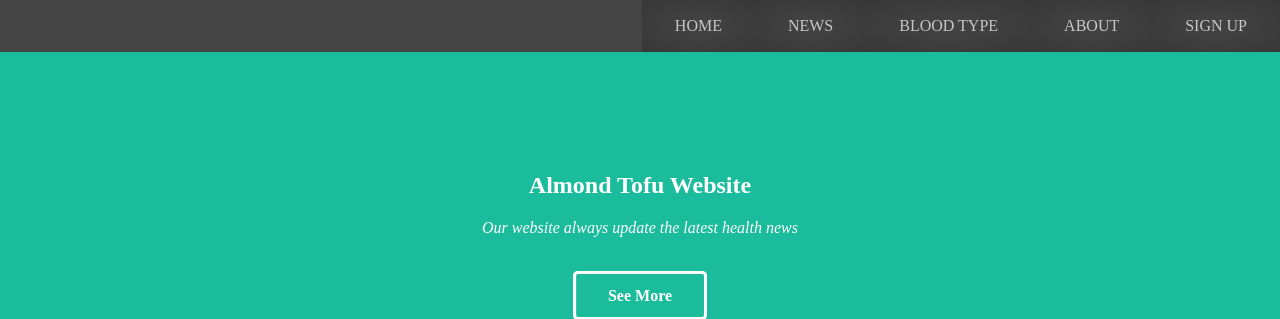
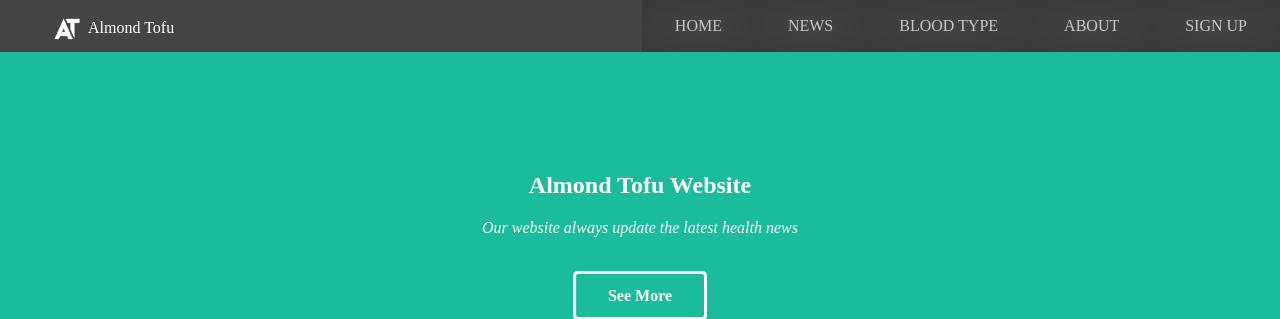
Before and after one commit to Nielioo/Covid19-Website-AlmondTofuTeam, a PHP site: page /index.php in a window 1280 px wide. Shown: the top 319 px of the page. Run offline with PHP 8.4, Linux system fonts and the light colour scheme; some web fonts are replaced.

Commit message:
Add logo

```diff
--- a/navigation_bar.css
+++ b/navigation_bar.css
@@ -84,3 +84,28 @@ li a {
   z-index: 1;
   box-shadow: 0 0 1em 0.5ex rgba(17,17,17,0.5);
 }
+
+.left {
+  margin-left: 1em;
+  margin-top: 0.5em;
+  float: left;
+  display: flex;
+  flex-flow: row wrap;
+  justify-content: center;
+  align-items: center;
+}
+
+.left::after {
+  clear: both;
+}
+
+.logo {
+  height: 40px;
+}
+
+.logo_text {
+  color: white;
+  text-decoration: none;
+  padding: 0em 2em;
+  font-weight: 300;
+}
--- a/navigation_bar.html
+++ b/navigation_bar.html
@@ -1,9 +1,10 @@
-<link rel="stylesheet" href="navigation_bar.css">
+<link rel="stylesheet" href="navigation_bar.css" />
 
 <ul class="btn-bar nav-dark">
-    <li><a class="btn-glass" href="logreg.php">Sign Up</a></li>
-    <li><a class="btn-glass" href="">About</a></li>
-    <li><a class="btn-glass" href="bloodtype.php">Blood Type</a></li>
-    <li><a class="btn-glass" href="">News</a></li>
-    <li><a class="btn-glass" href="index.php">Home</a></li>
+  <li><a class="btn-glass" href="logreg.php">Sign Up</a></li>
+  <li><a class="btn-glass" href="">About</a></li>
+  <li><a class="btn-glass" href="bloodtype.php">Blood Type</a></li>
+  <li><a class="btn-glass" href="">News</a></li>
+  <li><a class="btn-glass" href="index.php">Home</a></li>
+  <a class="logo_text left" href="index.php"><img src="assets/almond_tofu_logo.png" class="logo" />Almond Tofu</a>
 </ul>
```
Also changed, not shown: assets/almond_tofu_logo.png (added).
